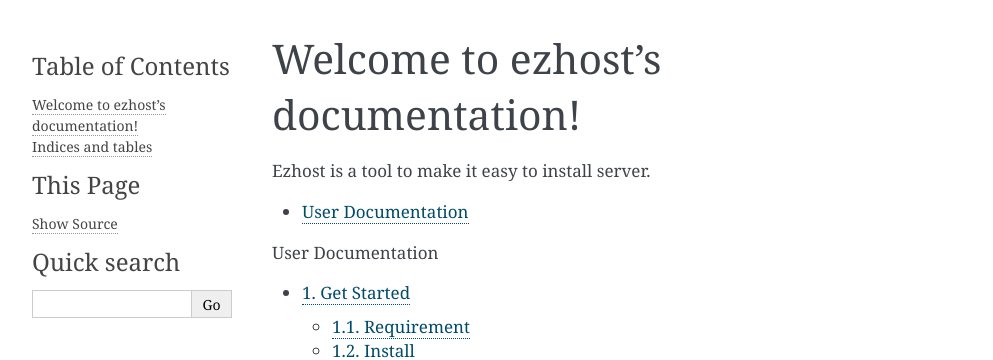
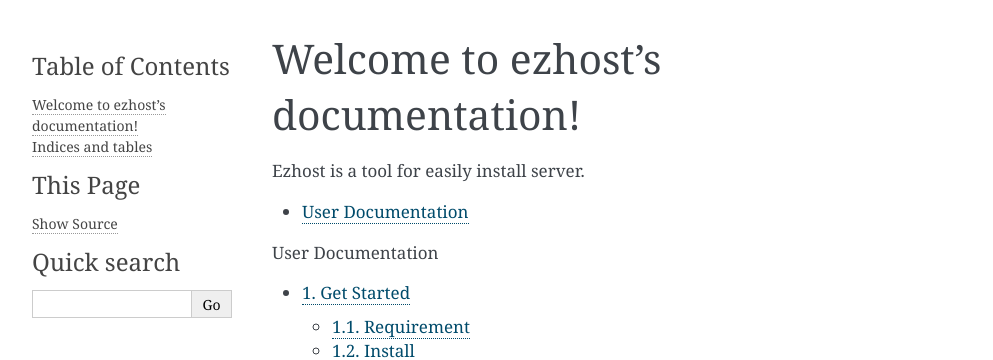
Before and after one commit to zhexiao/ezhost, a Sphinx documentation site: the page built from docs/index.rst, in a window 1280 px wide. Shown: the top 360 px of the page, without its empty margins (148-1141 px from the left). Built offline with Sphinx 7.4.7, drawn with Linux system fonts in a browser that asks for light colours.

Commit message:
change desc

```diff
--- a/docs/index.rst
+++ b/docs/index.rst
@@ -1,7 +1,7 @@
 Welcome to ezhost's documentation!
 ==================================
 
-Ezhost is a tool to make it easy to install server.
+Ezhost is a tool for easily install server.
 
 
 * :ref:`user-docs`
```
